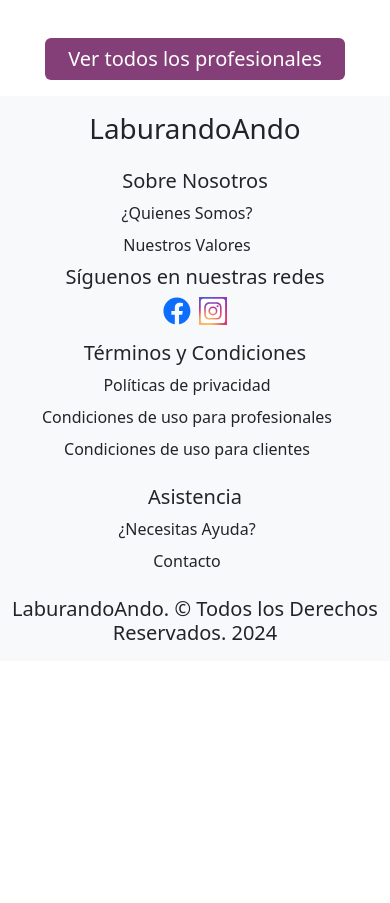
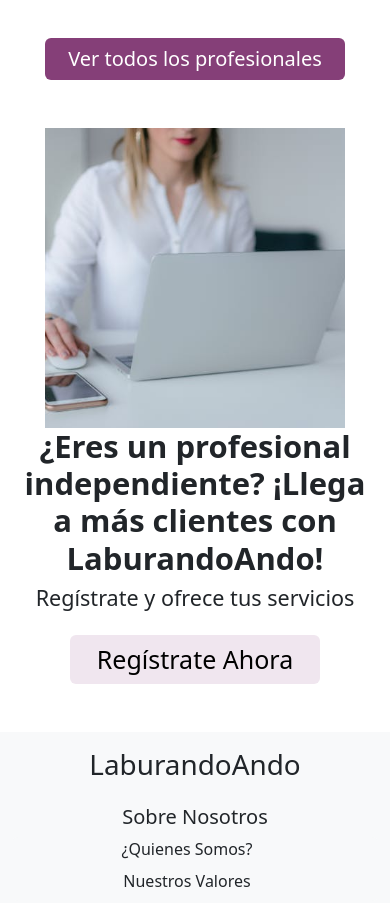
Before and after one commit to FranprzDev/LaburandoAndo, a React (Vite) app: page / in a window 390 px wide. Shown: the part 1365-2268 px from the top of the page. Before the commit the page ends 2026 px from the top, so only its background shows below. Built offline with nearby package versions, Linux system fonts and the light colour scheme.

Commit message:
Se hizo el apartado de registro para profesionales

```diff
--- a/src/App.css
+++ b/src/App.css
@@ -51,8 +51,47 @@
     color: white;
 }
 
+.btnRegistrar{
+    width: 250px;
+    font-size: 25px;
+    background-color: var(--Lavanda);
+    color: var(--Negro);
+    border: 0;
+}
+
+.btnRegistrar:hover{
+    background-color: var(--Violeta);
+    color: white;
+}
+
 .imgHome{
     width: 300px;
     height: 300px;
     object-fit: cover;
 }
+
+
+
+.imgRegistro{
+    width: 800px;
+    height: 500px;
+    object-fit: contain;
+}
+
+@media all and (min-width: 360px) and (max-width: 767px)
+{
+    .imgRegistro{
+        width: 300px;
+        height: 300px;
+        object-fit: cover;
+    }
+}
+
+@media all and (min-width: 768px) and (max-width: 991px)
+{
+    .imgRegistro{
+        width: 380px;
+        height: 400px;
+        object-fit: cover;
+    }
+}
--- /dev/null
+++ b/src/components/inicio/RegistroProfesional.jsx
@@ -0,0 +1,23 @@
+import React from 'react'
+import { Button, Col, Container, Row } from 'react-bootstrap'
+import Profesional from '../../img/Profesional.jpg'
+const RegistroProfesional = () => {
+  return (
+    <Container fluid className='text-center my-5'>
+      <Row>
+        <Col md={6}>
+            <div>
+                <img className='imgRegistro' src={Profesional} alt="" />
+            </div>
+        </Col>
+        <Col md={6}>
+            <h3 className='display-5 fw-bold'>¿Eres un profesional independiente? ¡Llega a más clientes con LaburandoAndo!</h3>
+            <h4>Regístrate y ofrece tus servicios</h4>
+            <Button className='btnRegistrar mt-3'>Regístrate Ahora</Button>
+        </Col>
+      </Row>
+    </Container>
+  )
+}
+
+export default RegistroProfesional
--- a/src/pages/Home.jsx
+++ b/src/pages/Home.jsx
@@ -5,6 +5,7 @@ import Electricista from '../img/Electricista.jpg'
 import Fotografo from '../img/Fotografo.jpg'
 import Trainer from '../img/Trainer.jpg'
 import EncontrarAnunciar from "../components/inicio/EncontrarAnunciar";
+import RegistroProfesional from "../components/inicio/RegistroProfesional";
 const Home = () => {
   return (
     <section className="mainSection">
@@ -38,6 +39,7 @@ const Home = () => {
         </Row>
       </Container>
       <EncontrarAnunciar/>
+      <RegistroProfesional/>
     </section>
   );
 };
```
Also changed, not shown: src/img/Profesional.jpg (added).
